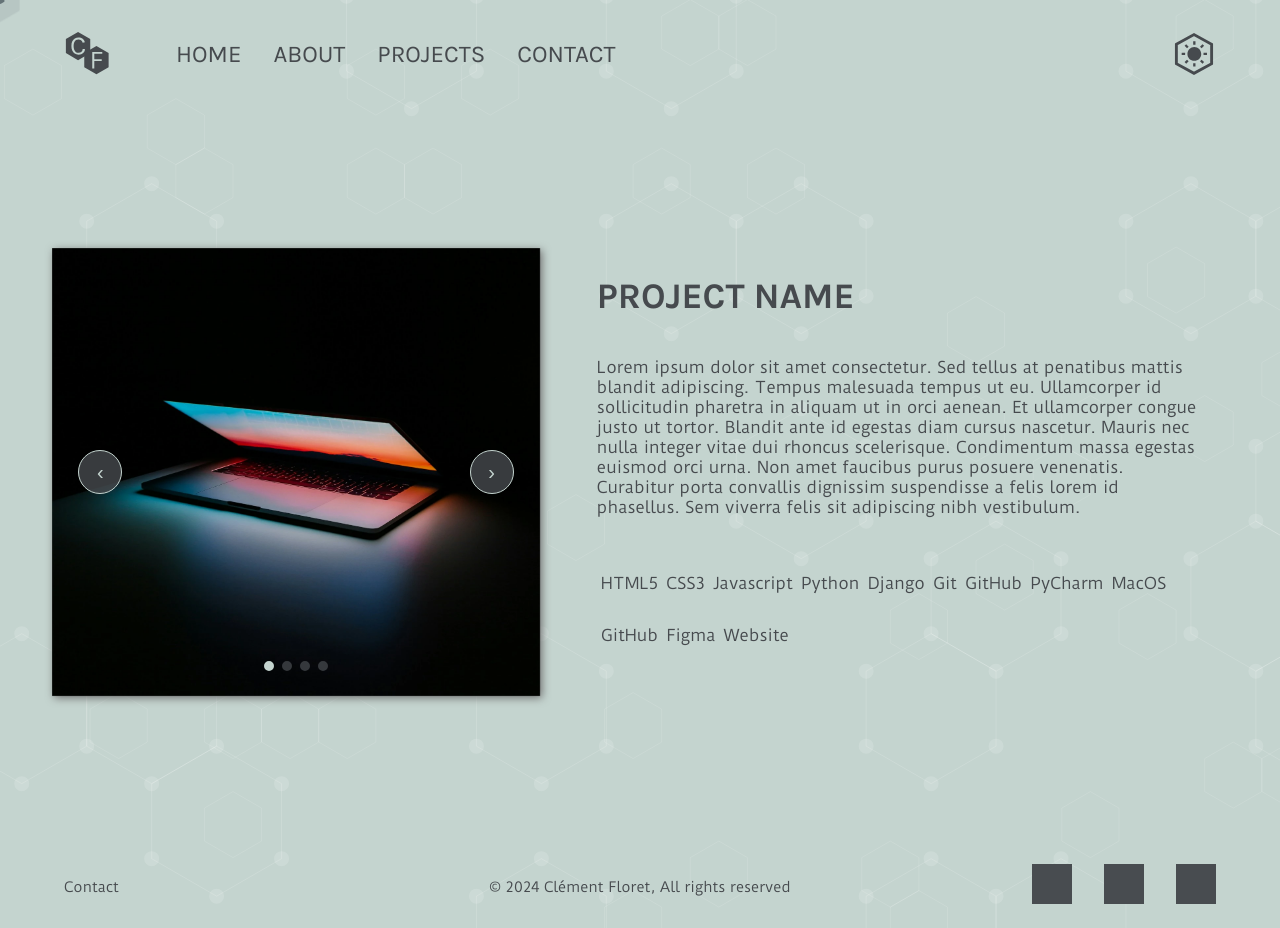
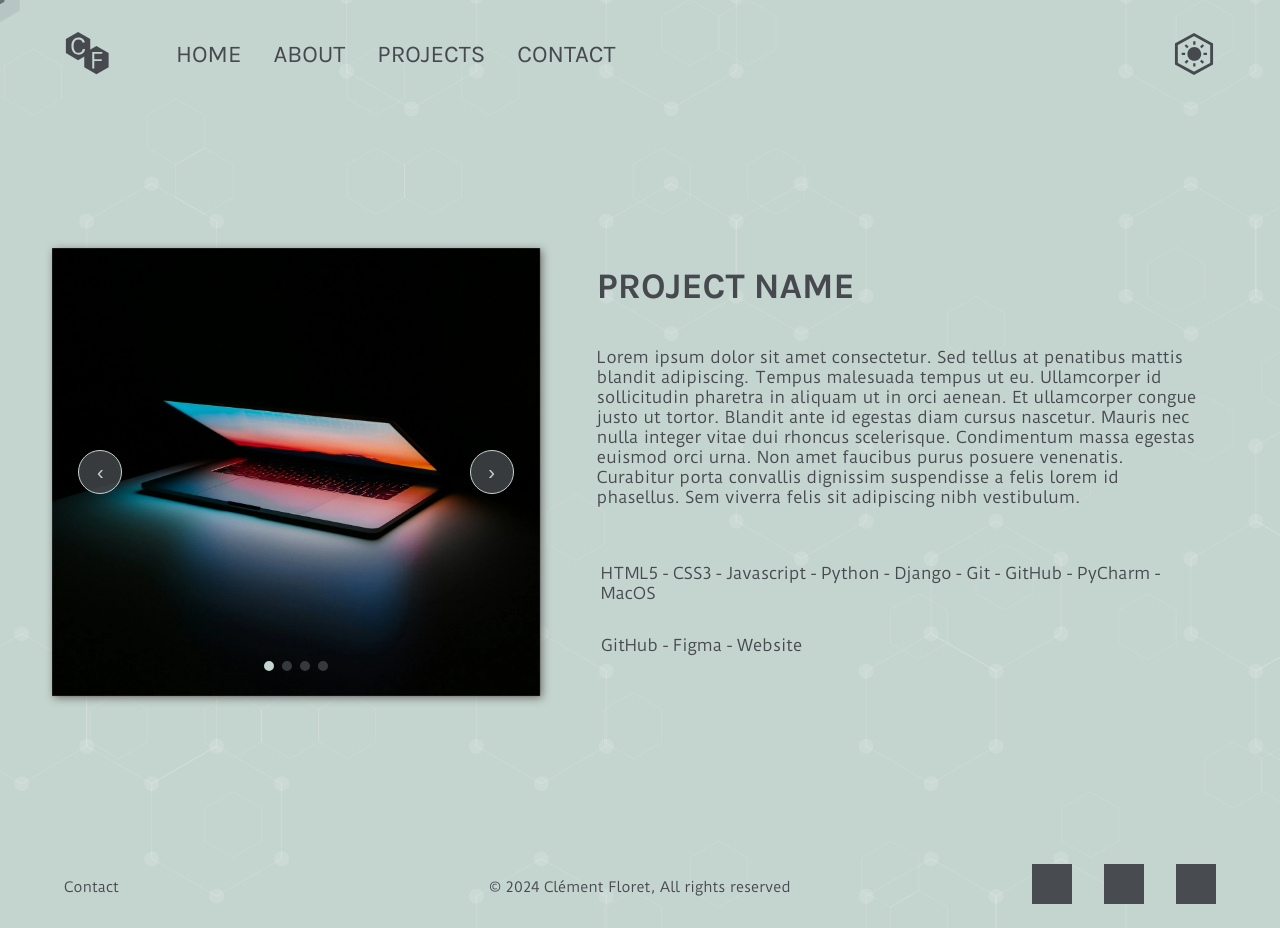
Before and after one commit to floretcl/Clementfloret, a React (Vite) app in the folder portfolio-front/portfolio-react-app/: page /project/0 in a window 1280 px wide. Built offline with nearby package versions, Linux system fonts and the light colour scheme; grey boxes are pictures that could not be loaded.

Commit message:
add separator to list of skills and links in Project

```diff
--- a/portfolio-front/portfolio-react-app/src/components/Project.jsx
+++ b/portfolio-front/portfolio-react-app/src/components/Project.jsx
@@ -5,13 +5,23 @@ export default function Project() {
     const skills = JSON.parse(document.getElementById("project-skills").textContent);
     const links = JSON.parse(document.getElementById("project-links").textContent);
 
-    const listSkills = skills.map((skill) =>
-        <li key={skill.id}>{skill.name}</li>
-    );
+    const listSkills = skills.map((skill, i, {length}) => {
+        if(i + 1 === length) {
+            return <li key={skill.id}>{skill.name}</li>;
+        } else {
+            return <><li key={skill.id}>{skill.name}</li> - </>;
+        }
+    });
 
-    const listLinks = links.map((link) =>
-        <li key={link.id}><a className="hoverable" href={link.url}>{link.name}</a></li>
-    );
+    const listLinks = links.map((link, i, {length}) => {
+        if(i + 1 === length) {
+            return <li key={link.id}><a className="hoverable" href={link.url}>{link.name}</a></li>;
+        } else {
+            return <>
+                <li key={link.id}><a className="hoverable" href={link.url}>{link.name}</a></li>
+                - </>;
+        }
+    });
 
     return (
         <main className="project">
```
